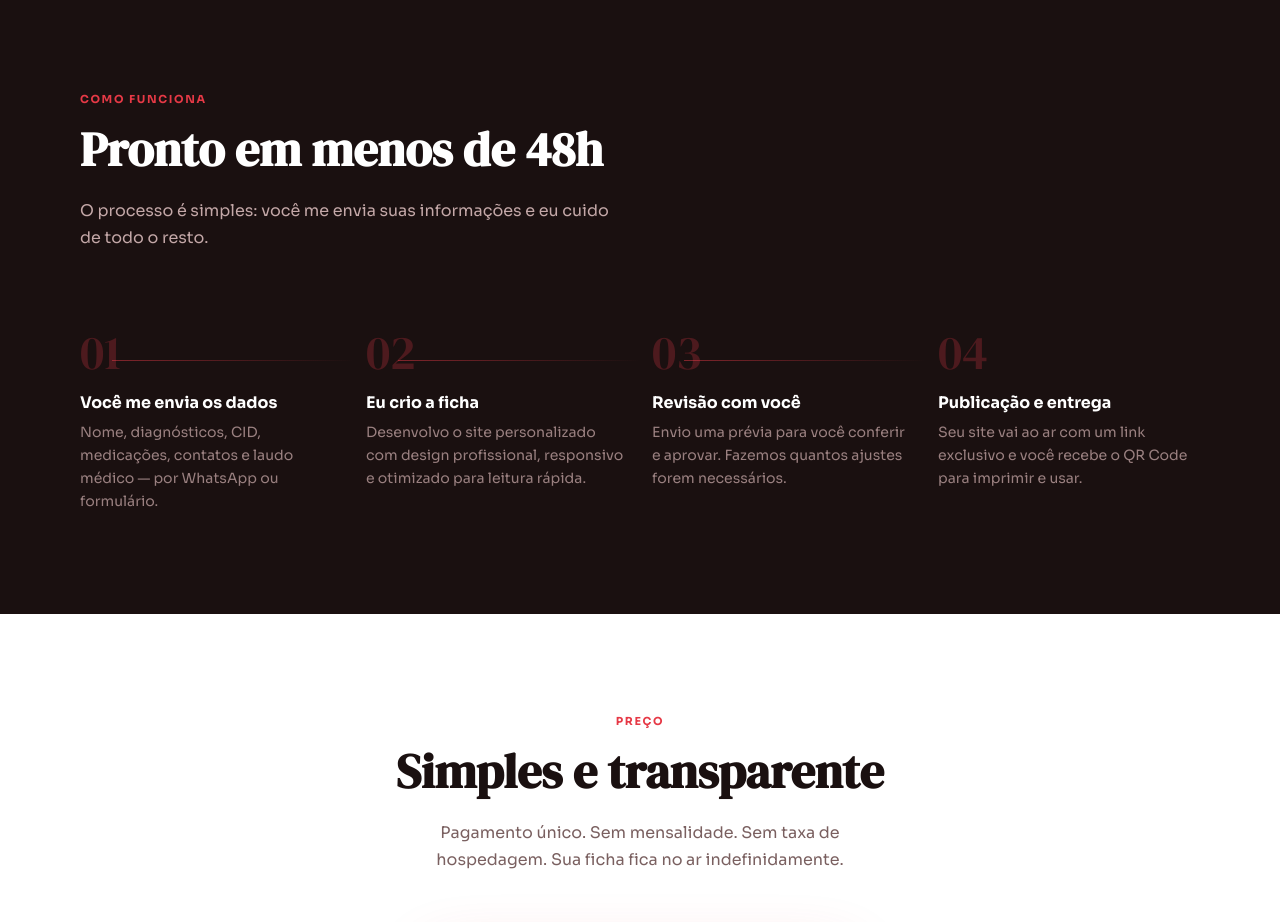
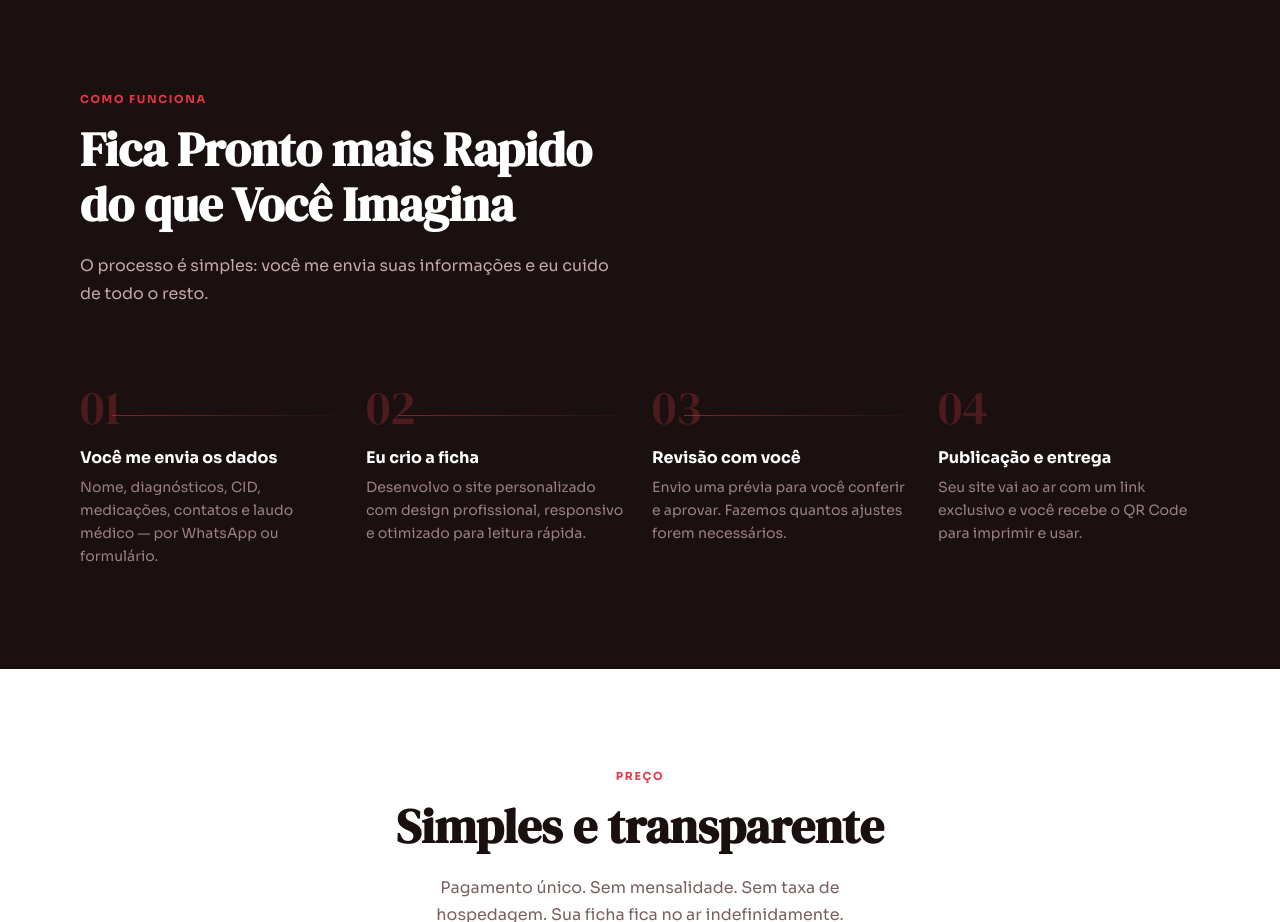
Before and after one commit to CanineAcorn-3697/Ficha-Medica-Digital, a plain HTML site: page index.html in a window 1280 px wide. Shown: the part 3340-4262 px from the top of the page. Drawn offline with Linux system fonts and the light colour scheme.

Commit message:
FEAT: modificando estrutura de arquivos

```diff
--- a/index.html
+++ b/index.html
@@ -193,7 +193,7 @@
 <section class="how" id="como-funciona">
   <div class="how-header reveal">
     <div class="section-label">Como funciona</div>
-    <h2 class="section-title">Pronto em menos de 48h</h2>
+    <h2 class="section-title">Fica Pronto mais Rapido do que Você Imagina</h2>
     <p>O processo é simples: você me envia suas informações e eu cuido de todo o resto.</p>
   </div>
   <div class="steps">
```
